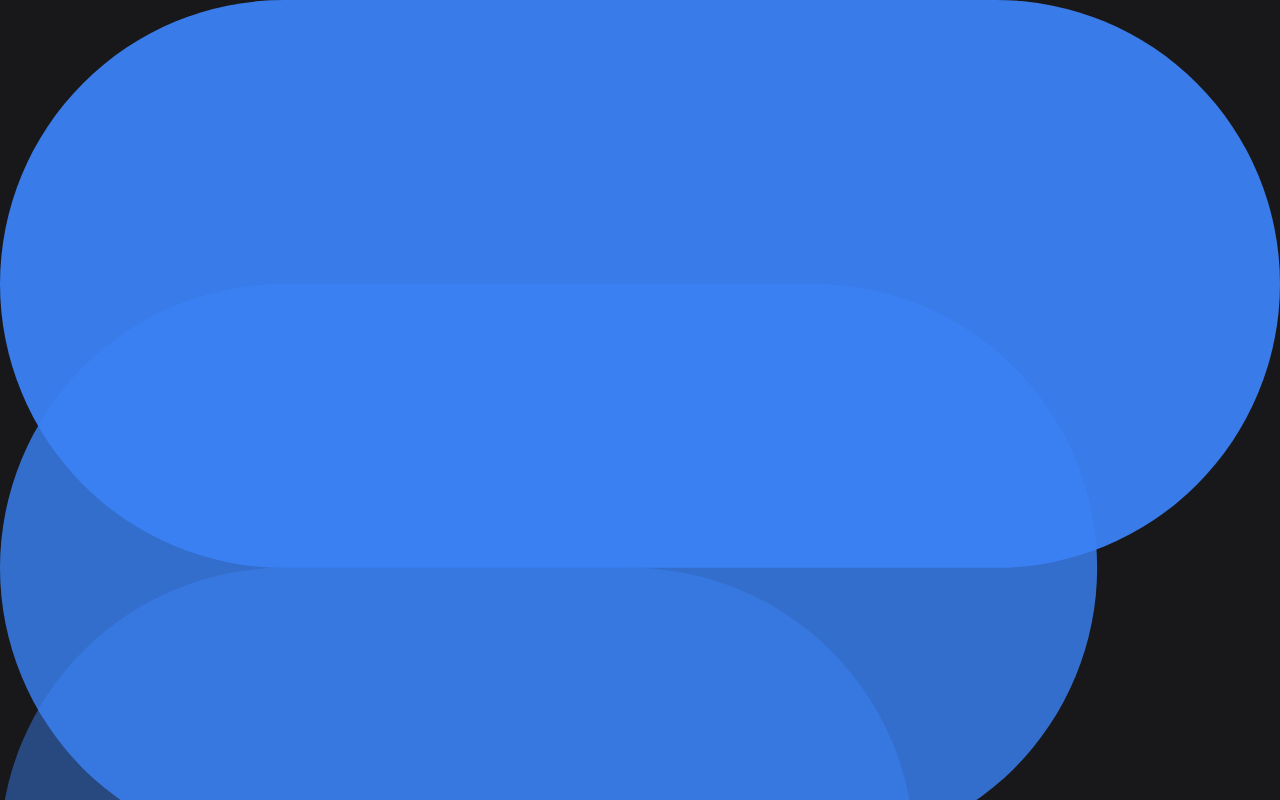
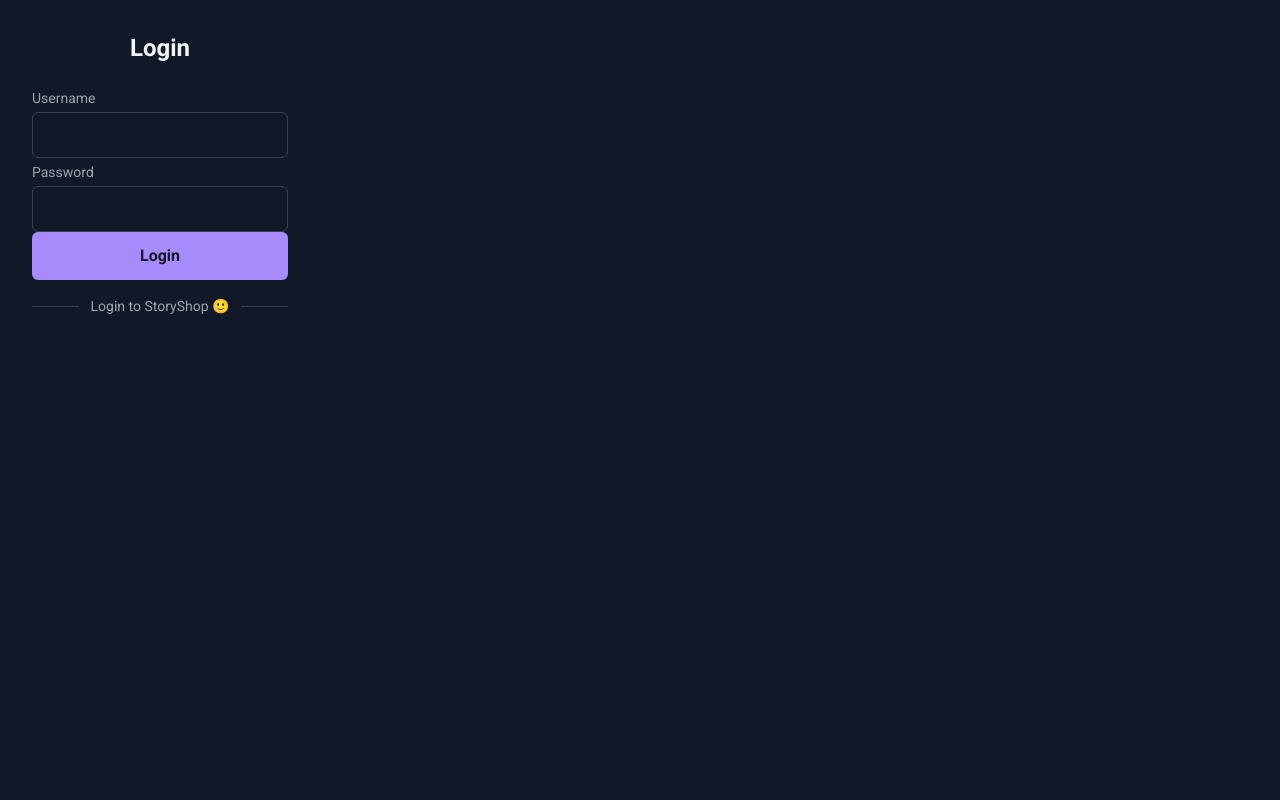
Before and after one commit to NasimWeb/storyshop, a React (Vite) app: page /users in a window 1280 px wide. Shown: the top 800 px of the page. Built offline with nearby package versions, Linux system fonts and the light colour scheme; no server answers.

Commit message:
add login admin to enter panel

```diff
--- a/package.json
+++ b/package.json
@@ -22,6 +22,7 @@
     "react": "^18.2.0",
     "react-date-range": "^2.0.0-alpha.4",
     "react-dom": "^18.2.0",
+    "react-hook-form": "^7.51.2",
     "react-redux": "^9.1.0",
     "react-router-dom": "^6.22.1",
     "recharts": "^2.12.1",
--- a/src/App.jsx
+++ b/src/App.jsx
@@ -1,39 +1,56 @@
-import { useState } from 'react'
-import './App.css'
-import Topbar from './Components/Topbar/Topbar'
-import Sidebar from './Components/Sidebar/Sidebar'
-import routes from './routes'
-import { useRoutes } from 'react-router-dom'
-import DateLong from './Context/DataDefualtLongContext'
-import ToggleSidebarState from './Context/ToggleSidebarState'
-import searchDataValue from './Context/SearchData'
-
+import { useState } from "react";
+import "./App.css";
+import Topbar from "./Components/Topbar/Topbar";
+import Sidebar from "./Components/Sidebar/Sidebar";
+import routes from "./routes";
+import { useRoutes } from "react-router-dom";
+import DateLong from "./Context/DataDefualtLongContext";
+import ToggleSidebarState from "./Context/ToggleSidebarState";
+import searchDataValue from "./Context/SearchData";
+import AdminUser from "./Context/Athorization";
+import Login from "./Pages/Login/Login";
 
 function App() {
-
-   const router = useRoutes(routes)
-   const [defaultRecordLong , setDefaultRecordLong ] = useState('Day')
-   const [toggleSidebar , setToggleSidebar] = useState(false)
-   const [searchData , setSearchData]= useState(null)
-   const [isShowSidebar, setIsShowSidebar] = useState(false)
-
+  const router = useRoutes(routes);
+  const [defaultRecordLong, setDefaultRecordLong] = useState("Day");
+  const [toggleSidebar, setToggleSidebar] = useState(false);
+  const [searchData, setSearchData] = useState(null);
+  const [isShowSidebar, setIsShowSidebar] = useState(false);
+  const [isUserLoggedIn, setIsUserLoggedIn] = useState(false);
 
 
   return (
-    <DateLong.Provider value={{defaultRecordLong , setDefaultRecordLong}}>
-      <ToggleSidebarState.Provider value={{toggleSidebar , setToggleSidebar}}>
-      <searchDataValue.Provider value={{searchData,setSearchData}}>
-    <div className='flex w-full flex-wrap'>
-      <Sidebar isShowSidebar={isShowSidebar} setIsShowSidebar={setIsShowSidebar} />
-      <div className='flex-[7_2_0%] flex flex-col bg-zinc-900 flex-wrap'>
-      <Topbar isShowSidebar={isShowSidebar} setIsShowSidebar={setIsShowSidebar} />
+    <AdminUser.Provider
+      value={{setIsUserLoggedIn}}
+    >
+      <DateLong.Provider value={{ defaultRecordLong, setDefaultRecordLong }}>
+        <ToggleSidebarState.Provider
+          value={{ toggleSidebar, setToggleSidebar }}
+        >
+          <searchDataValue.Provider value={{ searchData, setSearchData }}>
+            {isUserLoggedIn  ? (
+              <div className="flex w-full flex-wrap">
+                <Sidebar
+                  isShowSidebar={isShowSidebar}
+                  setIsShowSidebar={setIsShowSidebar}
+                />
+                <div className="flex-[7_2_0%] flex flex-col bg-zinc-900 flex-wrap">
+                  <Topbar
+                    isShowSidebar={isShowSidebar}
+                    setIsShowSidebar={setIsShowSidebar}
+                  />
                   {router}
                 </div>
               </div>
+            ) : (
+              <Login />
+            )
+          }
           </searchDataValue.Provider>
         </ToggleSidebarState.Provider>
       </DateLong.Provider>
-  )
+    </AdminUser.Provider>
+  );
 }
 
-export default App
+export default App;
--- a/src/Components/Sidebar/Sidebar.jsx
+++ b/src/Components/Sidebar/Sidebar.jsx
@@ -9,12 +9,16 @@ import JoinFullIcon from '@mui/icons-material/JoinFull';
 import CategoryIcon from '@mui/icons-material/Category';
 import ToggleSidebarState from '../../Context/ToggleSidebarState'
 import GroupOutlinedIcon from '@mui/icons-material/GroupOutlined';
+import AdminUser from "../../Context/Athorization";
+import LogoutIcon from '@mui/icons-material/Logout';
 
 
 export default function Sidebar({isShowSidebar , setIsShowSidebar}) {
 
   const [isShowProductDropDown , setIsShowProductDropDown] = useState(false)
   const {toggleSidebar , setToggleSidebar} = useContext(ToggleSidebarState)
+  const {username , setUsername , password , setPassword , setIsUserLoggedIn} = useContext(AdminUser)
+
 
 
 
@@ -77,6 +81,10 @@ export default function Sidebar({isShowSidebar , setIsShowSidebar}) {
           <GroupOutlinedIcon style={{fontSize:'medium', color : '#000'}} />
           {toggleSidebar ? '' : <li className='cursor-pointer  w-full flex list-none items-start overflow-hidden whitespace-nowrap'>Users</li>}
           </NavLink>
+          <NavLink  onClick={() => setIsUserLoggedIn(false)} className={`sidebar-links mb-2 px-3 py-2 gap-2 flex  cursor-pointer overflow-hidden rounded-xl hover:text-zinc-100  transition-all duration-300 ease-in-out hover:text-zinc-100   `}>
+         <LogoutIcon style={{fontSize:'medium', color : '#000'}} />
+          Logout
+         </NavLink>
 
         </ul>
       </div>
--- /dev/null
+++ b/src/Context/Athorization.jsx
@@ -0,0 +1,8 @@
+import { createContext } from "react";
+
+
+const AdminUser = createContext()
+
+
+
+export default AdminUser
--- /dev/null
+++ b/src/Pages/Login/Login.css
@@ -0,0 +1,121 @@
+.form-container {
+    width: 320px;
+    border-radius: 0.75rem;
+    background-color: rgba(17, 24, 39, 1);
+    padding: 2rem;
+    color: rgba(243, 244, 246, 1);
+  }
+
+  .title {
+    text-align: center;
+    font-size: 1.5rem;
+    line-height: 2rem;
+    font-weight: 700;
+  }
+
+  .form {
+    margin-top: 1.5rem;
+  }
+
+  .input-group {
+    margin-top: 0.25rem;
+    font-size: 0.875rem;
+    line-height: 1.25rem;
+  }
+
+  .input-group label {
+    display: block;
+    color: rgba(156, 163, 175, 1);
+    margin-bottom: 4px;
+  }
+
+  .input-group input {
+    width: 100%;
+    border-radius: 0.375rem;
+    border: 1px solid rgba(55, 65, 81, 1);
+    outline: 0;
+    background-color: rgba(17, 24, 39, 1);
+    padding: 0.75rem 1rem;
+    color: rgba(243, 244, 246, 1);
+  }
+
+  .input-group input:focus {
+    border-color: rgba(167, 139, 250);
+  }
+
+  .forgot {
+    display: flex;
+    justify-content: flex-end;
+    font-size: 0.75rem;
+    line-height: 1rem;
+    color: rgba(156, 163, 175,1);
+    margin: 8px 0 14px 0;
+  }
+
+  .forgot a,.signup a {
+    color: rgba(243, 244, 246, 1);
+    text-decoration: none;
+    font-size: 14px;
+  }
+
+  .forgot a:hover, .signup a:hover {
+    text-decoration: underline rgba(167, 139, 250, 1);
+  }
+
+  .sign {
+    display: block;
+    width: 100%;
+    background-color: rgba(167, 139, 250, 1);
+    padding: 0.75rem;
+    text-align: center;
+    color: rgba(17, 24, 39, 1);
+    border: none;
+    border-radius: 0.375rem;
+    font-weight: 600;
+  }
+
+  .social-message {
+    display: flex;
+    align-items: center;
+    padding-top: 1rem;
+  }
+
+  .line {
+    height: 1px;
+    flex: 1 1 0%;
+    background-color: rgba(55, 65, 81, 1);
+  }
+
+  .social-message .message {
+    padding-left: 0.75rem;
+    padding-right: 0.75rem;
+    font-size: 0.875rem;
+    line-height: 1.25rem;
+    color: rgba(156, 163, 175, 1);
+  }
+
+  .social-icons {
+    display: flex;
+    justify-content: center;
+  }
+
+  .social-icons .icon {
+    border-radius: 0.125rem;
+    padding: 0.75rem;
+    border: none;
+    background-color: transparent;
+    margin-left: 8px;
+  }
+
+  .social-icons .icon svg {
+    height: 1.25rem;
+    width: 1.25rem;
+    fill: #fff;
+  }
+
+  .signup {
+    text-align: center;
+    font-size: 0.75rem;
+    line-height: 1rem;
+    color: rgba(156, 163, 175, 1);
+  }
--- /dev/null
+++ b/src/Pages/Login/Login.jsx
@@ -0,0 +1,125 @@
+import React, { useState  , useContext} from "react";
+import "./Login.css";
+import Swal from "sweetalert2";
+import { useForm } from "react-hook-form"
+import AdminUser from "../../Context/Athorization";
+
+
+export default function Login() {
+
+  const { register, handleSubmit , formState:{errors}} = useForm({
+   defaultValues : {
+    username : '',
+    password : ''
+   }
+
+  })
+
+
+
+const { setIsUserLoggedIn} = useContext(AdminUser)
+
+
+
+
+  const signIn = (data) => {
+
+
+    if (data.username === "nasim-rbi" && data.password === "12345678") {
+		setIsUserLoggedIn(true)
+		Swal.fire({
+			position: "center",
+			icon: "success",
+			title: "logged in successfully",
+			showConfirmButton: false,
+			timer: 1500,
+		  });
+    } else {
+      Swal.fire({
+		position: "center",
+		icon: "error",
+		title: "you are't admin ",
+		showConfirmButton: false,
+		timer: 1500,
+      });
+    }
+  };
+
+
+ console.log('errors =>' , errors);
+
+
+  return (
+    <div
+      className="container"
+      style={{ background: " rgba(17, 24, 39, 1)", height: "100vh" }}
+    >
+      <div
+        className="flex justify-center "
+        style={{ alignItems: "center", height: "100%" }}
+      >
+        <div className="form-container">
+          <p className="title">Login</p>
+          <form className="form" onSubmit={handleSubmit(signIn)}>
+            <div className="input-group">
+              <label htmlFor="username">Username</label>
+              <input
+
+			          {...register('username', {
+                  required : {
+                    value : true,
+                    message : 'this feild is required'
+                  },
+                  minLength : {
+                    value : 5,
+                    message : 'must be at least 8 character'
+                  },
+                  maxLength : {
+                    value : 20,
+                    message : 'maximom length is 20 character'
+                  }
+                })}
+                type="text"
+                id="username"
+                placeholder=""
+              />
+              <p className="text-red-600">{errors.username && errors.username.message}</p>
+            </div>
+            <div className="input-group mb-5">
+              <label htmlFor="password">Password</label>
+              <input
+			          {...register('password',{
+                  required : {
+                    value : true,
+                    message : 'this feild is required'
+                  },
+                  minLength : {
+                    value : 8,
+                    message : 'must be at least 8 character'
+                  },
+                  maxLength : {
+                    value : 20,
+                    message : 'maximom length is 20 character'
+                  }
+                })}
+                type="password"
+
+                id="password"
+                placeholder=""
+              />
+             <p className="text-red-600"> {errors.password && errors.password.message }</p>
+            </div>
+            <button className="sign">
+              Login
+            </button>
+          </form>
+          <div className="social-message">
+            <div className="line"></div>
+            <p className="message">Login to StoryShop 🙂 </p>
+            <div className="line"></div>
+          </div>
+        </div>
+      </div>
+    </div>
+  );
+}
--- a/src/Pages/Users/Users.jsx
+++ b/src/Pages/Users/Users.jsx
@@ -21,7 +21,7 @@ export default function Users() {
     );
   }, []);
 
-  console.log(data);
+
 
   const removeUser = () => {
     Swal.fire({
--- a/src/routes.jsx
+++ b/src/routes.jsx
@@ -15,7 +15,8 @@ const routes = [
     {path : '/users' , element: <Users />},
     {path : '/product/:productId' , element: <SingleProduct />},
     {path : '/cart/:cartId', element:<SingleCart />  },
-    {path : '/user/:userId', element:<SingleUser />  }
+    {path : '/user/:userId', element:<SingleUser />  },
+
 ]
 
 
```
Also changed, not shown: src/main.jsx (+17 -14 lines), 1 other file (tests, documents, lock files or other folders). Lines whose indentation alone changed are shown as unchanged.
